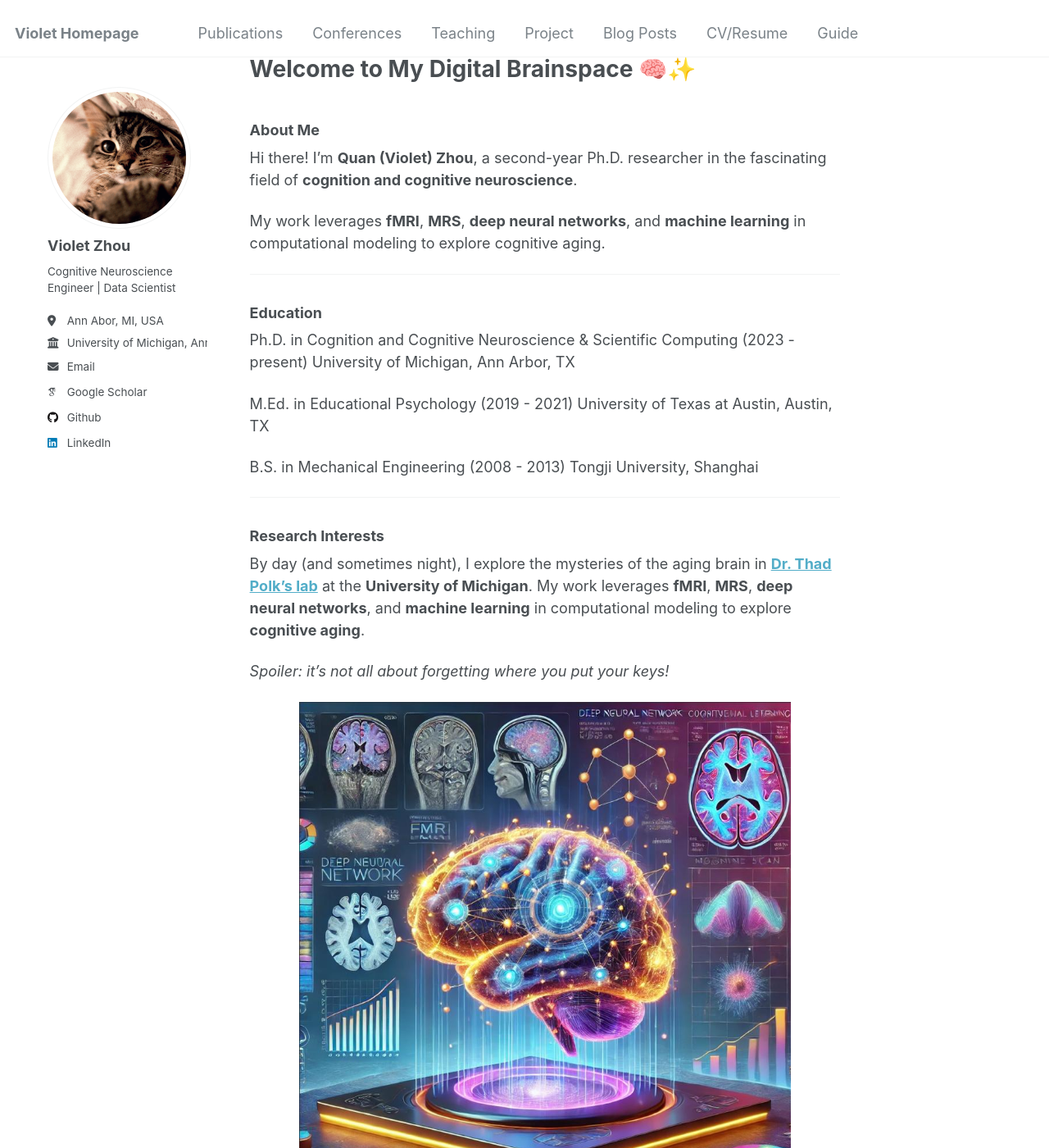
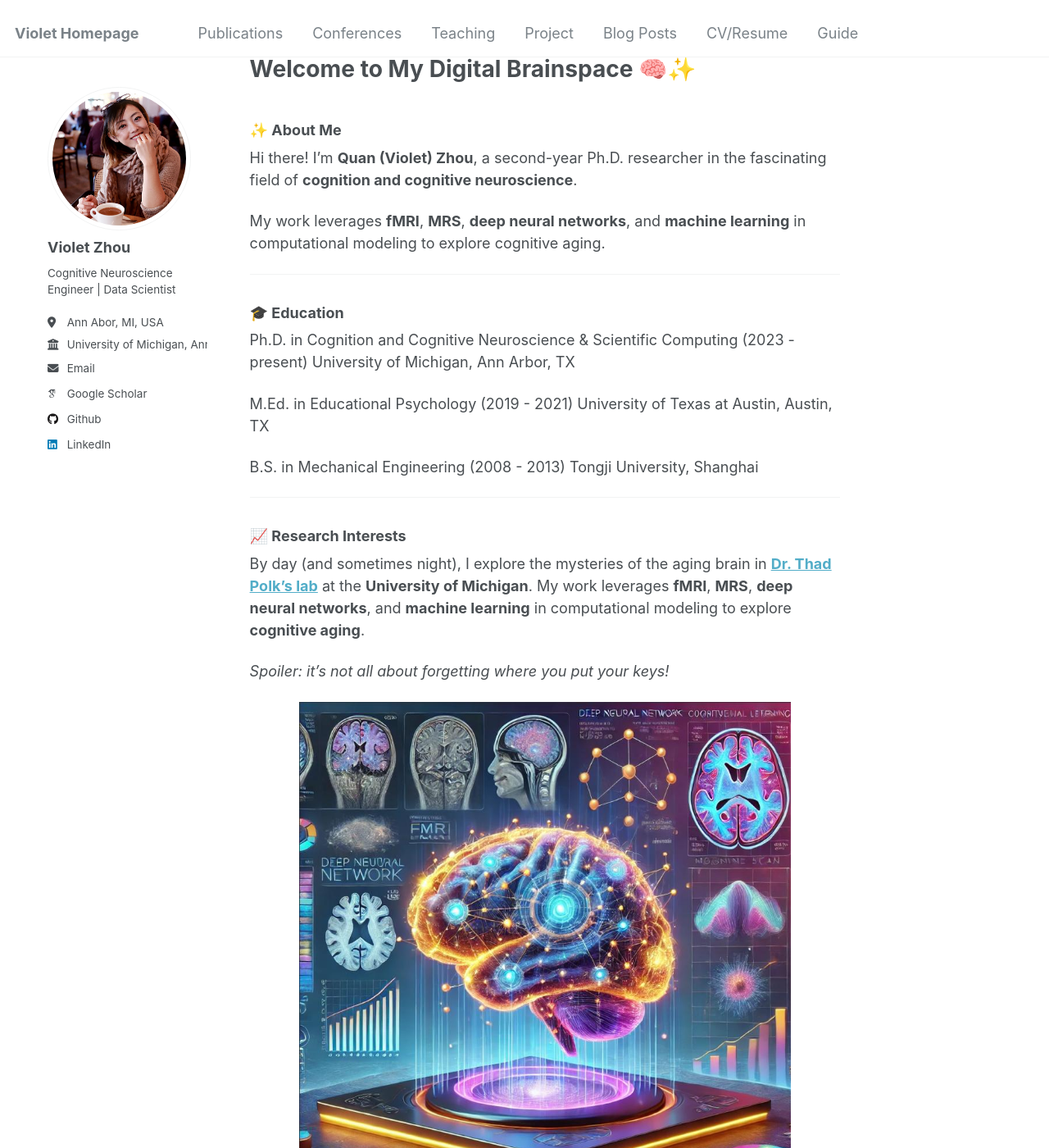
Before and after one commit to Quan-VioletZhou/violet_academicpage, a Jekyll site: the page built from _pages/about.md, in a window 1280 px wide and 1400 px high. Shown: the whole window at 82% size. Built offline with Jekyll 4.4.1, drawn with Linux system fonts in a browser that asks for light colours; some web fonts are replaced; some of the changed text lies outside the part shown.

Commit message:
change img

```diff
--- a/_config.yml
+++ b/_config.yml
@@ -21,7 +21,7 @@ repository               : "academicpages/academicpages.github.io"
 #               Additional customization can be done by editing /_includes/author-profile.html
 author:
   # Biographic information
-  avatar           : "luna.png"
+  avatar           : "violet_img.jpg"
   name             : "Violet Zhou"
   pronouns         : # example: "she/her"
   bio              : "Cognitive Neuroscience Engineer | Data Scientist"
--- a/_pages/about.md
+++ b/_pages/about.md
@@ -6,14 +6,14 @@ redirect_from:
   - /about/
   - /about.html
 ---
-### About Me
+### ✨ About Me
 Hi there! I’m **Quan (Violet) Zhou**, a second-year Ph.D. researcher in the fascinating field of **cognition and cognitive neuroscience**.
 
 My work leverages **fMRI**, **MRS**, **deep neural networks**, and **machine learning** in computational modeling to explore cognitive aging.
 
 ---
 
-### Education
+### 🎓 Education
 Ph.D. in Cognition and Cognitive Neuroscience & Scientific Computing (2023 - present)
 University of Michigan, Ann Arbor, TX
 
@@ -25,7 +25,7 @@ Tongji University, Shanghai
 
 ---
 
-### Research Interests
+### 📈 Research Interests
 By day (and sometimes night), I explore the mysteries of the aging brain in [**Dr. Thad Polk’s lab**](https://sites.lsa.umich.edu/polklab/) at the **University of Michigan**. My work leverages **fMRI**, **MRS**, **deep neural networks**, and **machine learning** in computational modeling to explore **cognitive aging**.
 
 *Spoiler: it’s not all about forgetting where you put your keys!*
@@ -34,12 +34,12 @@ By day (and sometimes night), I explore the mysteries of the aging brain in [**D
 
 ---
 
-### Work Experience
+### 💻 Work Experience
 Before diving into neuroscience, I worked as a systems engineer, developing real-time diagnostic systems and mastering distributed computing. Now, I’m combining that engineering expertise with my passion for cognitive science to explore big questions about how our brains adapt over time.
 
 ---
 
-### My Other Worlds
+### 🎮 My Other Worlds
 When I’m not decoding the brain’s secrets, I like to explore *other* complex worlds. As a dedicated gamer, I’ve learned **resilience** from *Elden Ring*, **strategic thinking** from *League of Legends*, and the importance of good hardware (*and caffeine*) from long nights in *Cyberpunk 2077*. Occasionally, I even take gaming into the lab with the **Meta VR system**—where virtual reality meets research reality.
 
 <img src="./images/violet.jpg" alt="persona image" width="600" style="display: block; margin: 20px auto;">
```
